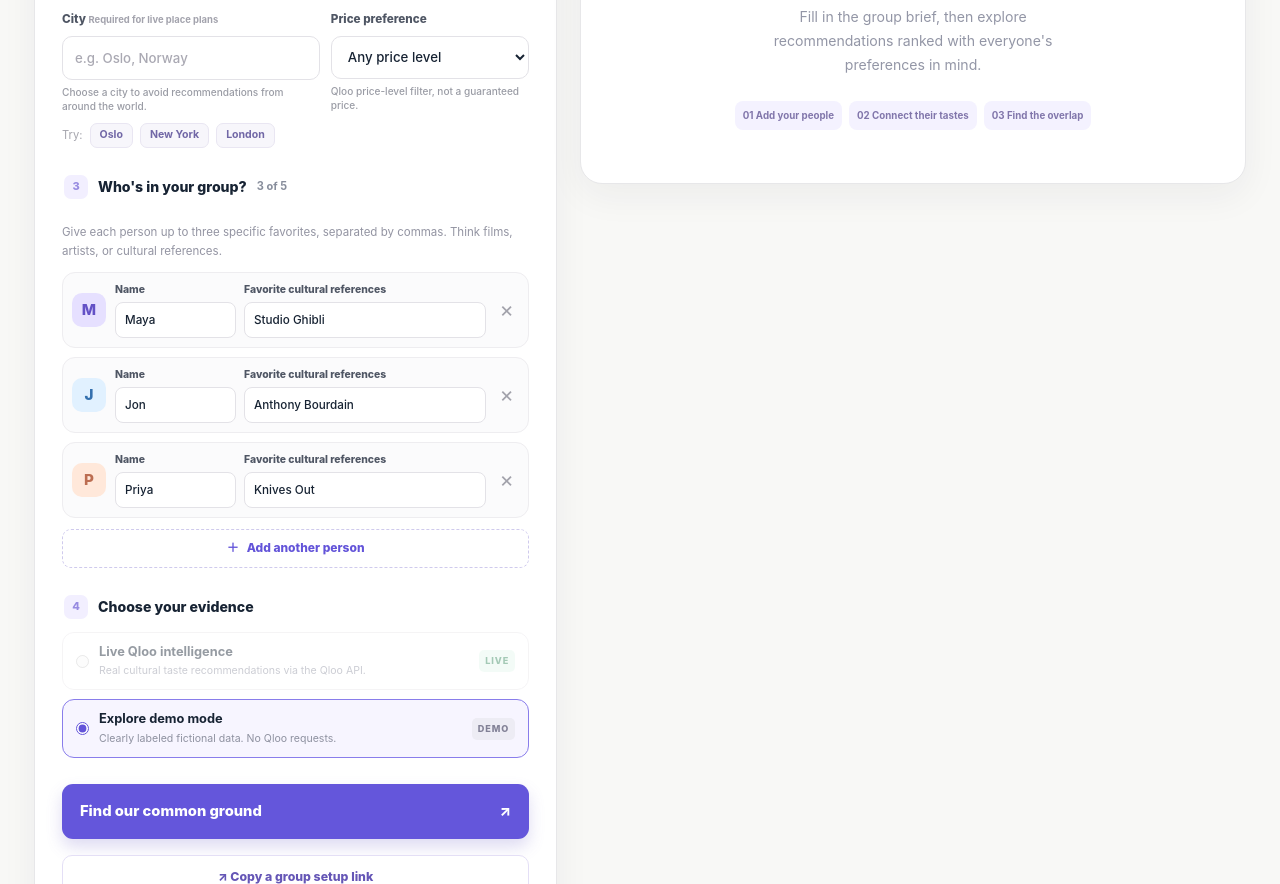
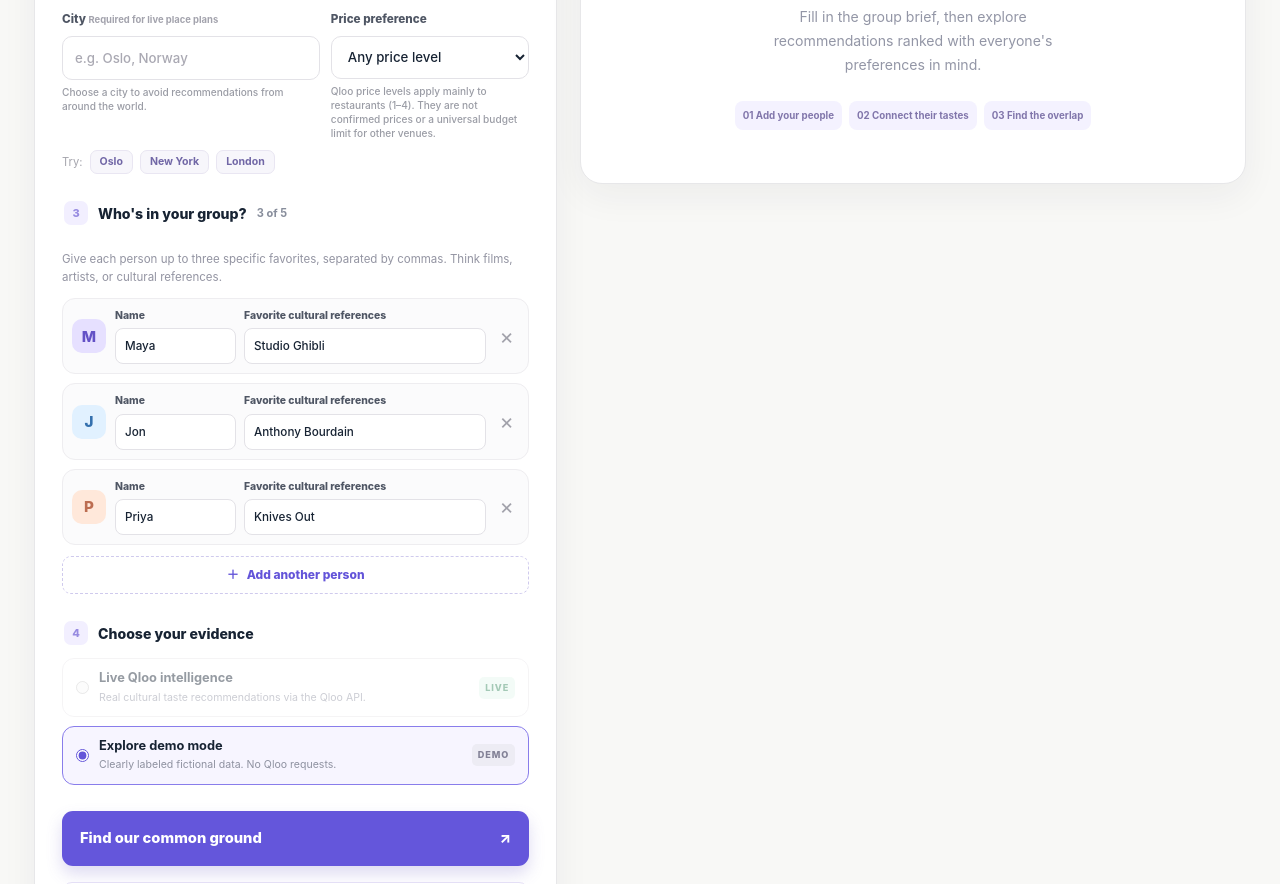
Before and after one commit to betterlifestyle04-commits/unison-qloo-agent, a website with bundled scripts: page public/index.html in a window 1280 px wide. Shown: the part 1484-2368 px from the top of the page. Built offline with nearby package versions, Linux system fonts and the light colour scheme; files whose address does not match are found by name.

Commit message:
Clarify that Qloo budget constraint is a restaurant price tier, not actual currency cost

```diff
--- a/public/index.html
+++ b/public/index.html
@@ -63,7 +63,7 @@
         <fieldset class="field-section" id="place-constraints"><legend><span class="field-number">2</span> Narrow it down</legend>
           <div class="constraints">
             <label class="input-label" for="city">City <span class="required-note">Required for live place plans</span><input name="city" id="city" maxlength="80" autocomplete="address-level2" placeholder="e.g. Oslo, Norway"><small>Choose a city to avoid recommendations from around the world.</small></label>
-            <label class="input-label" for="budget">Price preference<select name="budget" id="budget"><option value="any">Any price level</option><option value="low">Up to level 1</option><option value="mid">Up to level 2</option><option value="high">Up to level 4</option></select><small>Qloo price-level filter, not a guaranteed price.</small></label>
+            <label class="input-label" for="budget">Price preference<select name="budget" id="budget"><option value="any">Any price level</option><option value="low">Up to level 1</option><option value="mid">Up to level 2</option><option value="high">Up to level 4</option></select><small>Qloo price levels apply mainly to restaurants (1–4). They are not confirmed prices or a universal budget limit for other venues.</small></label>
           </div>
           <div class="city-suggestions"><span>Try:</span><button type="button" class="city-quick" data-city="Oslo">Oslo</button><button type="button" class="city-quick" data-city="New York City">New York</button><button type="button" class="city-quick" data-city="London">London</button></div>
         </fieldset>
```
